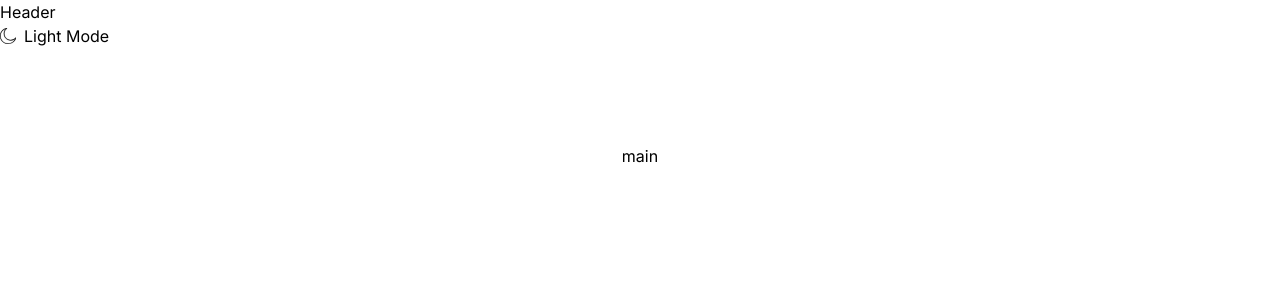
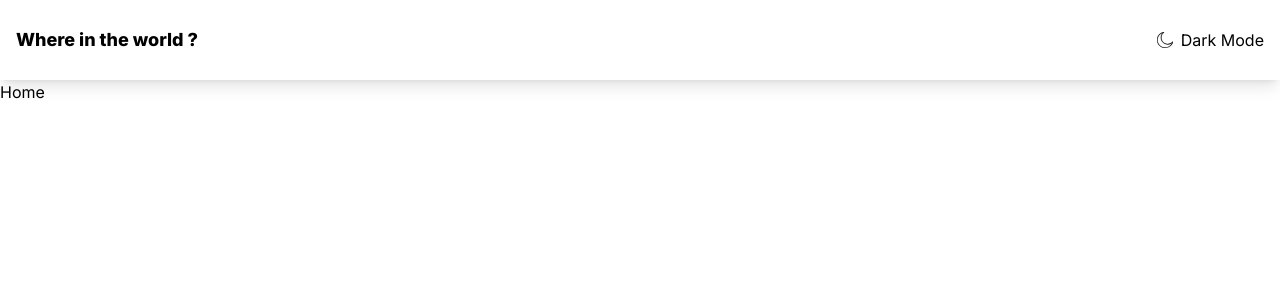
Before and after one commit to tannaz97shr/rest-countries, a Next.js app: page / in a window 1280 px wide. Shown: the top 300 px of the page. Built offline with nearby package versions, Linux system fonts and the light colour scheme.

Commit message:
feat: create header

```diff
--- a/src/app/layout.tsx
+++ b/src/app/layout.tsx
@@ -21,7 +21,7 @@ export default function RootLayout({
       <body className={inter.className}>
         <Providers>
           <Header />
-          {children}
+          <main className="flex min-h-screen flex-col">{children}</main>
         </Providers>
       </body>
     </html>
--- a/src/app/page.tsx
+++ b/src/app/page.tsx
@@ -1,7 +1,3 @@
 export default function Home() {
-  return (
-    <main className="flex min-h-screen flex-col items-center justify-between p-24">
-      main
-    </main>
-  );
+  return <div>Home</div>;
 }
--- a/src/components/Header/index.tsx
+++ b/src/components/Header/index.tsx
@@ -2,8 +2,8 @@ import ThemeSwitch from "../ThemeSwitch";
 
 const Header = () => {
   return (
-    <div>
-      Header
+    <div className="flex w-full h-20 items-center shadow-lg px-4 dark:bg-dark-secondary">
+      <div className=" font-extrabold text-lg">Where in the world ?</div>
       <ThemeSwitch />
     </div>
   );
--- a/src/components/ThemeSwitch/index.tsx
+++ b/src/components/ThemeSwitch/index.tsx
@@ -10,15 +10,15 @@ const ThemeSwitch = () => {
 
   useEffect(() => setMounted(true), []);
 
-  if (!mounted) return <div>loading</div>;
+  if (!mounted) return <div className="ml-auto">loading</div>;
 
   if (resolvedTheme === "dark")
     return (
       <div
-        className="flex items-center gap-2 cursor-pointer"
+        className="flex items-center gap-2 cursor-pointer ml-auto"
         onClick={() => setTheme("light")}
       >
-        <IconMoonLight /> <span>Dark Mode</span>
+        <IconMoonLight /> <span>Light Mode</span>
       </div>
     );
 
@@ -26,9 +26,9 @@ const ThemeSwitch = () => {
     return (
       <div
         onClick={() => setTheme("dark")}
-        className="flex items-center gap-2 cursor-pointer"
+        className="flex items-center gap-2 cursor-pointer ml-auto"
       >
-        <IconMoonDark /> <span>Light Mode</span>
+        <IconMoonDark /> <span>Dark Mode</span>
       </div>
     );
 };
--- a/tailwind.config.ts
+++ b/tailwind.config.ts
@@ -7,6 +7,10 @@ const config: Config = {
     "./src/app/**/*.{js,ts,jsx,tsx,mdx}",
   ],
   theme: {
+    colors: {
+      "dark-primary": "#202C36",
+      "dark-secondary": "#2B3844",
+    },
     extend: {
       backgroundImage: {
         "gradient-radial": "radial-gradient(var(--tw-gradient-stops))",
```
